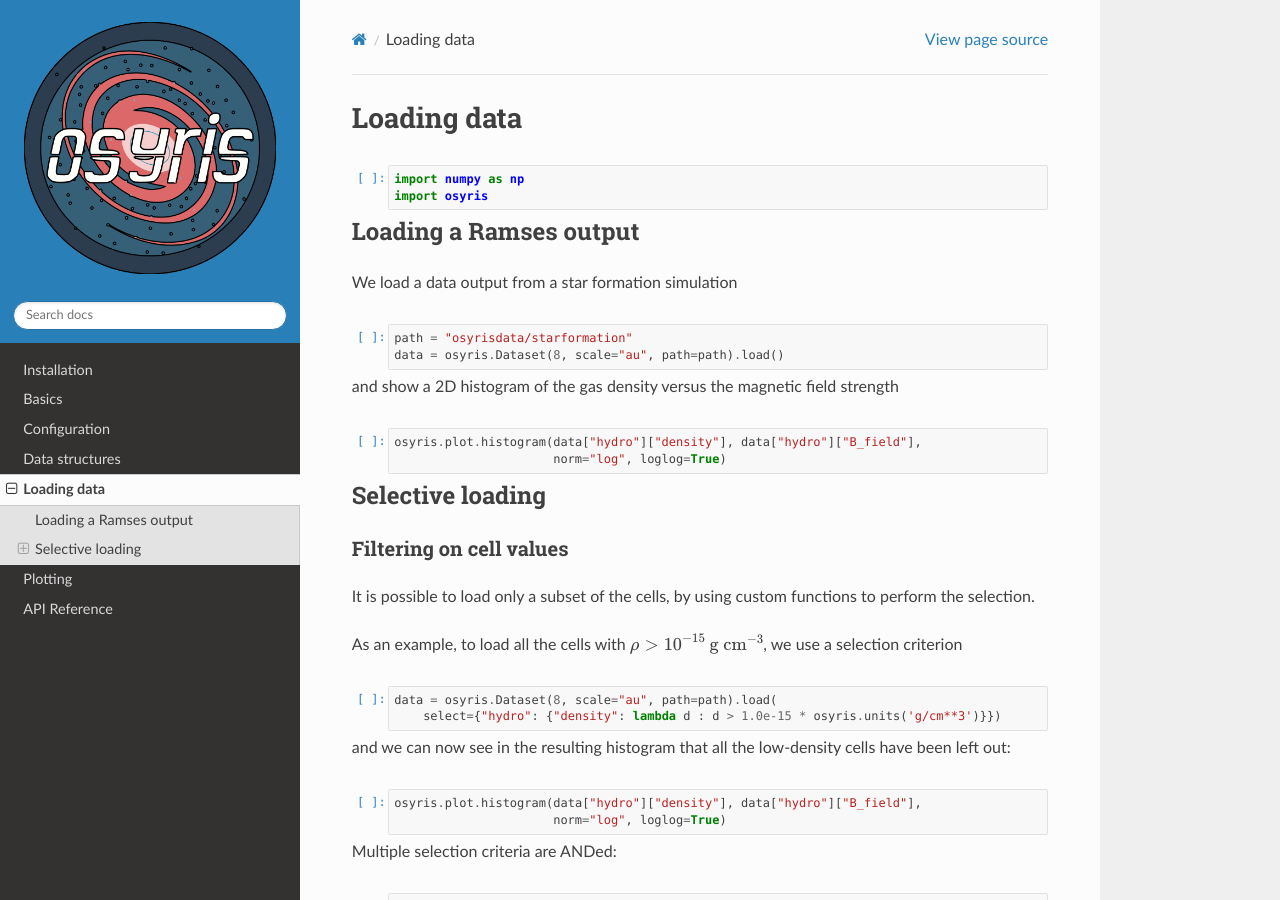
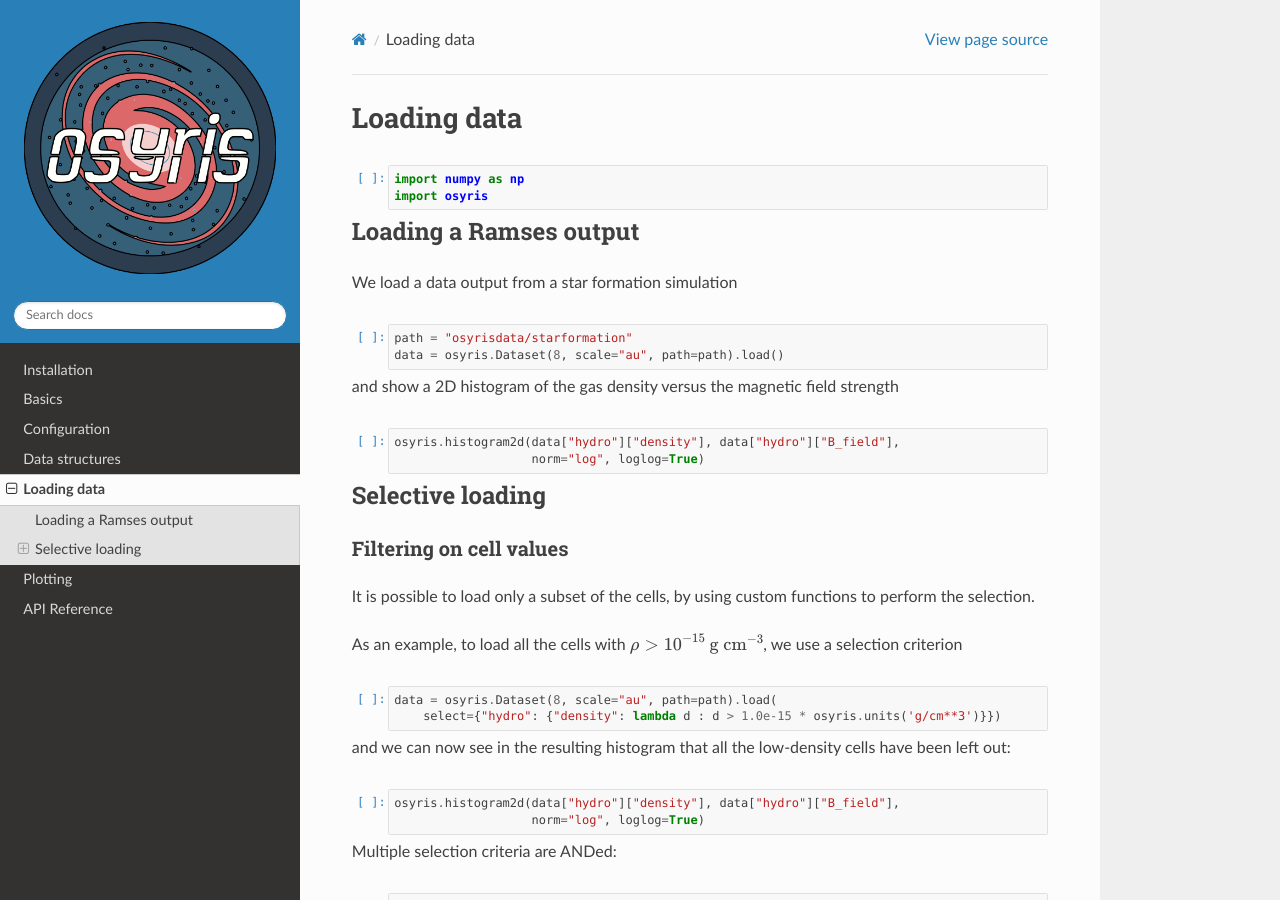
Before and after one commit to osyris-project/osyris, a Sphinx documentation site: the page built from docs/loading_data.ipynb, in a window 1280 px wide and 900 px high. Built offline with Sphinx 7.4.7 and the Read the Docs theme 2.0.0, drawn with Linux system fonts in a browser that asks for light colours.

Commit message:
update docs with histogram1d

```diff
--- a/docs/api.rst
+++ b/docs/api.rst
@@ -35,6 +35,7 @@
 .. autosummary::
    :toctree: generated
 
-   histogram
+   histogram1d
+   histogram2d
    plane
    scatter
```
Also changed, not shown: README.md (+2 -2 lines), docs/basics.ipynb, docs/loading_data.ipynb, docs/plotting.ipynb.
